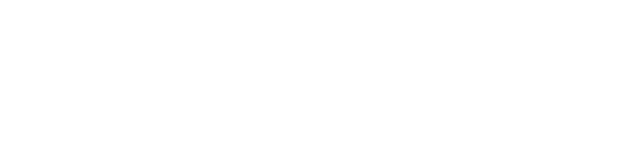
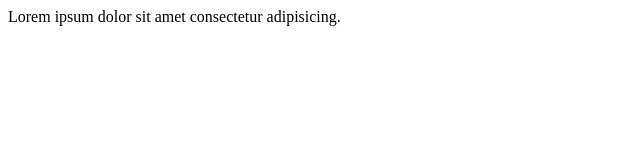
Before and after one commit to Nitroglicerine/myfirstproject, a plain HTML site: page index.html in a window 1280 px wide. Shown: the whole page, without its empty margins (0-640 px from the left). Drawn offline with Linux system fonts and the light colour scheme.

Commit message:
testing vscode

```diff
--- a/index.html
+++ b/index.html
@@ -6,8 +6,9 @@
 	<meta name="viewport" content="width=device-width, initial-scale=1.0">
 	<title>Document</title>
 	<link rel="stylesheet" href="style.css">
+
 </head>
 <body>
-
+<div class="first-text__testing">Lorem ipsum dolor sit amet consectetur adipisicing.</div>
 </body>
 </html>
```
